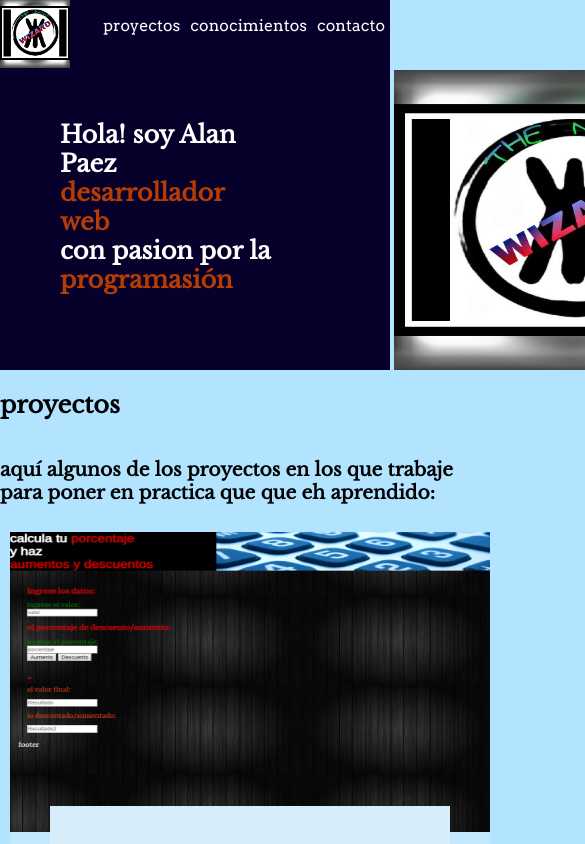
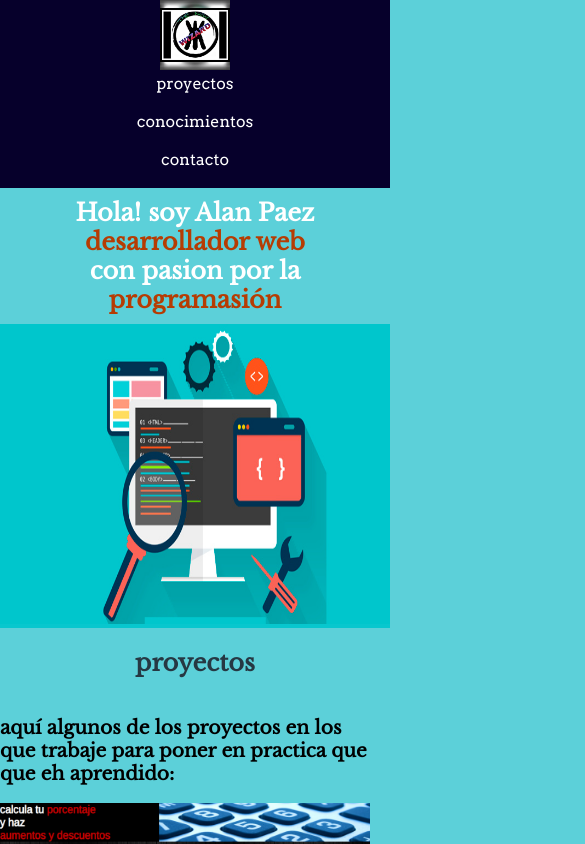
Before and after one commit to alan8723/projects, a plain HTML site: page index.html in a window 390 px wide. Shown: the top 844 px of the page, 585 px wide, since content can reach past the window. Drawn offline with nearby package versions, Linux system fonts and the light colour scheme.

Commit message:
pagina adaptable

```diff
--- a/index.html
+++ b/index.html
@@ -7,6 +7,7 @@
     <link rel="stylesheet" href="portafolio.css">
     <link href="https://fonts.googleapis.com/css?family=Libre+Baskerville" rel="stylesheet">
     <link href="https://fonts.googleapis.com/css?family=Arvo|Bitter" rel="stylesheet">
+    <meta name="viewport" content="width=device-width, initial-scale=1">
 </head>
 <body>
     <header>
@@ -31,20 +32,20 @@
         </nav>
     </div>
     </header>
-    <section class="hero">
+     <section class="hero">
     <div class="container">
         <h1>
             Hola! soy Alan Paez <br /> <strong>desarrollador web</strong><br/>con pasion por la <br /> <strong> programasión</strong>
         </h1>
-        <img src="imagenes/logoW.jpg" alt="" width="400" height="300">
+        <img class="img-hero" src="imagenes/desarrollo-web.jpg" alt="" width="400" height="300">
     </div>
     </section>
-    <div class="container">
+     <div class="container">
     <h2>
             proyectos
     </h2>
     </div>
-    <section id="proyectos" class="project-list">
+     <section id="proyectos" class="project-list">
         <div class="container">
             <h3>aquí algunos de los proyectos en los que trabaje para poner en practica que que eh aprendido:</h3>
             <article class="project">
@@ -67,24 +68,34 @@
             </article>
         </div>
     </section>
-    <section id="conocimientos" class="knowledge">
+     <section id="conocimientos" class="knowledge">
         <div class="container">
             <div>
                 <h2>Conocimentos</h2>
                 <h4>Educacion</h4>
                 <p><strong>E.E.Nro 7</strong> , Provincia de Buenos Aires <br> <strong>Bachillerato en econimia</strong></p>
+                <h4>Conocimentos en inforamitica</h4>
             </div>
-            <div>
-                <h4>Conocimentos en inforamitica</h4>
-                <p>Curso de programacion basica <a class="diploma" target="_blanck" href="diplomas/diploma-programacion-basica.pdf">ver certificado</a></p>
-                <p>Curso de desarrollado web online <a class="diploma" target="_blanck" href="diplomas/diploma-html5-css3.pdf">aver certificado</a></p>
-                <p>Curso profecional de git y github 2017<a class="diploma" target="_blank" href="diplomas/diploma-git-github-2017.pdf">ver certificado</a></p>
-                <p>Curso de fundamentos de javascrypt <a class="diploma" target="_blank" href="diplomas/diploma-fundamentos-javascript.pdf">ver certificado</a></p>
-                <p>Curso de responsive design <a class="diploma" target="_blank" href="diplomas/diploma-responsive-design.pdf">ver certificao</a></p>
+            <div class="cursos">
+                <ul>
+                    <p >Curso de programacion basica </p><a class="diploma" target="_blanck" href="diplomas/diploma-programacion-basica.pdf">ver certificado</a>
+                </ul>
+                <ul>
+                    <p>Curso profecional de git y github 2017</p><a class="diploma" target="_blank" href="diplomas/diploma-git-github-2017.pdf">ver certificado</a>
+                </ul>
+                <ul>
+                    <p>Curso de fundamentos de javascrypt </p><a class="diploma" target="_blank" href="diplomas/diploma-fundamentos-javascript.pdf">ver certificado</a>
+                </ul>
+                <ul>
+                    <p>Curso de desarrollado web online </p><a class="diploma" target="_blanck" href="diplomas/diploma-html5-css3.pdf">aver certificado</a>
+                </ul>
+                <ul>
+                    <p>Curso de responsive design </p><a class="diploma" target="_blank" href="diplomas/diploma-responsive-design.pdf">ver certificao</a>
+                </ul>
             </div>
         </div>
     </section>
-    <footer id="contacto" class="contact">
+     <div id="contacto" class="contact">
         <div class="container">
             <div>
                 <h2>contacto</h2>
@@ -96,6 +107,6 @@
                 <a href="https://www.facebook.com/aalan.d.alan" target="_blank" target="_blank" class="social-link facebook" ></a>
             </div>
         </div>
-    </footer>
+    </div>
 </body>
 </html>
--- a/portafolio.css
+++ b/portafolio.css
@@ -1,14 +1,14 @@
 body{
-  background:  #b2e3ff;
+  background:  #5cd0d9;
   font-family: 'Arvo', serif;
   margin: 0;
 }
 
 header{
-  background-color: rgb(6, 0, 43);  align-items: center;
+  background-color: rgb(6, 0, 43);
   color: white;
   display: flex;
-  height: 70px;
+  height: auto;
   align-items: center;
   justify-content: space-between;
 }
@@ -23,11 +23,15 @@ header a{
   align-content: center;
   height: inherit;
   padding: 0 5px;
-  display: flex;
+  display: inherit;
 }
 
 figure{
   margin: 0;
+}
+
+.menu{
+  display: inherit;
 }
 
 ol,
@@ -36,7 +40,7 @@ ul{
   margin: 0;
   padding: 0;
   list-style: none;
-  display: flex;
+  display: inherit;
 }
 
 li{
@@ -63,15 +67,21 @@ h6{
   font-family: 'Libre Baskerville', serif;
 }
 
+h2{
+/*   margin-left: 25px; */
+text-align: center;
+color: #263843;
+}
+
 .hero{
   display: flex;
   margin-top: 0;
   height: 300px;
   /*background-image: url(imagenes/logoW.jpg);*/
-  background-color: rgb(6, 0, 43);
+  background-color: #07c7ce;
   background-size: 500px 300px;
-  background-repeat: no-repeat;
-  background-position: right;
+/*   background-repeat: no-repeat;
+  background-position: right; */
 }
 
 .project-list{
@@ -93,7 +103,7 @@ h6{
 
 .project{
   margin: 10px;
-  width: 480px;
+  max-width: 480px;
   flex-shrink: 0;
   border-radius: 10px;
   background-color: #c2e8fd;
@@ -109,24 +119,33 @@ h6{
 
 .project img{
   height: 300px;
-  width: 480px;
+  width: 100%;
 }
 
 .container{
   /*border: 1px solid red;*/
-  width: 1000px;
+  max-width: 1000px;
   margin: 0 auto;
   display: inherit;
   justify-content: inherit;
   align-items: inherit;
   height: inherit;
   flex-wrap: inherit;
+  flex: .95;
 }
 
 .knowledge{
   align-items: center;
 }
 
+.cursos{
+  display: block;
+  flex-wrap: wrap;
+}
+
+.cursos ul{
+  display: flex;
+}
 .diploma{
   margin: 5px;
   text-decoration: none;
@@ -166,3 +185,64 @@ h6{
   background-image: url(imagenes/facebook.svg);
   background-size: 40px;
 }
+
+@media screen and (max-width: 1024px){
+  .project{
+    width: 46%;
+  }
+}
+
+@media screen and (max-width:767px){
+  header{
+    display: block;
+    text-align: center
+  }
+
+  .hero{
+    display: initial;
+    text-align: center;
+  }
+
+  .img-hero{
+    width: 100%;
+  }
+
+  h1{
+    margin: 0;
+    padding: 10px;
+  }
+
+  ol{
+    text-align: center
+  }
+
+  .project{
+    width: 100%;
+    margin: 0;
+  }
+}
+
+@media screen and (max-width: 480px){
+  .project-imageContainer{
+    width: 100%;
+  }
+  .container{
+    margin: 0;
+  }
+
+  .project-imageContainer img{
+    width: 100%
+  }
+}
+
+@media screen and (max-width: 320px){
+  .cursos ul{
+    display: initial;
+  }
+  .contact{
+    margin-top: 15px;
+    padding-bottom:10px;
+    flex-wrap: wrap;
+    justify-content: center;
+  }
+}
```
Also changed, not shown: imagenes/desarrollo-web.jpg (added).
